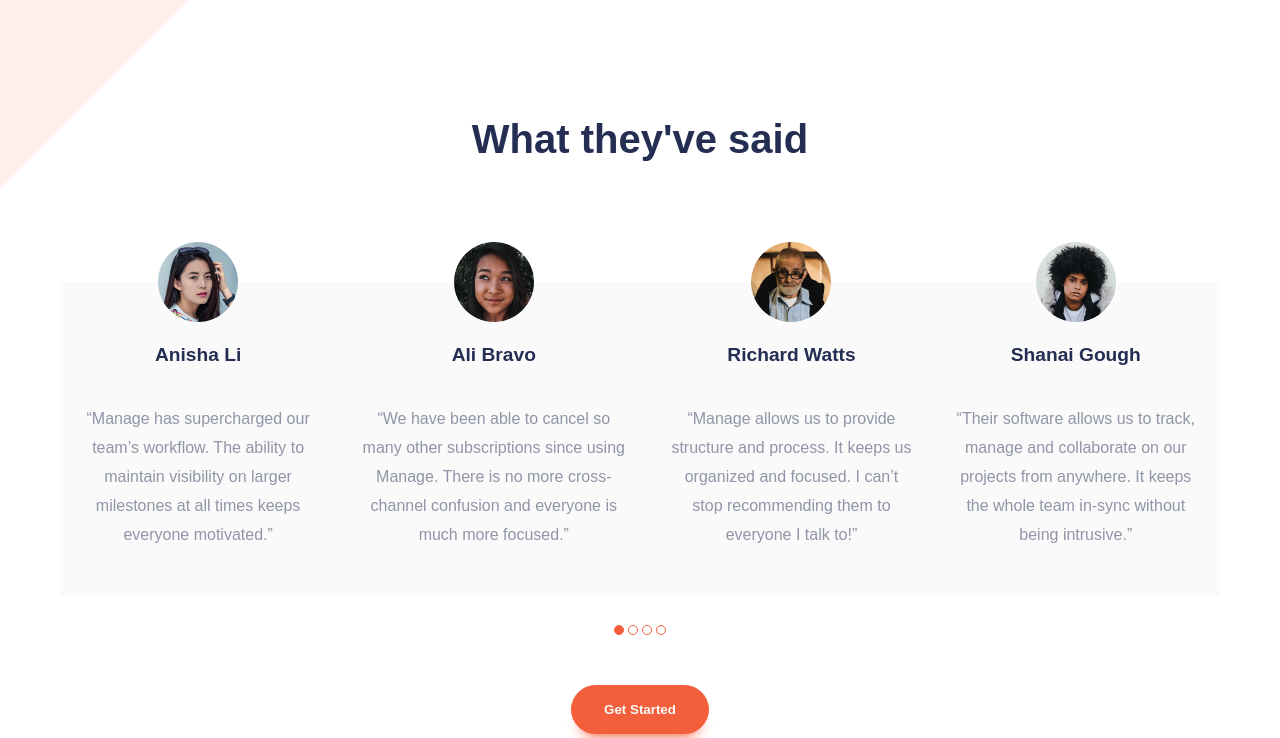
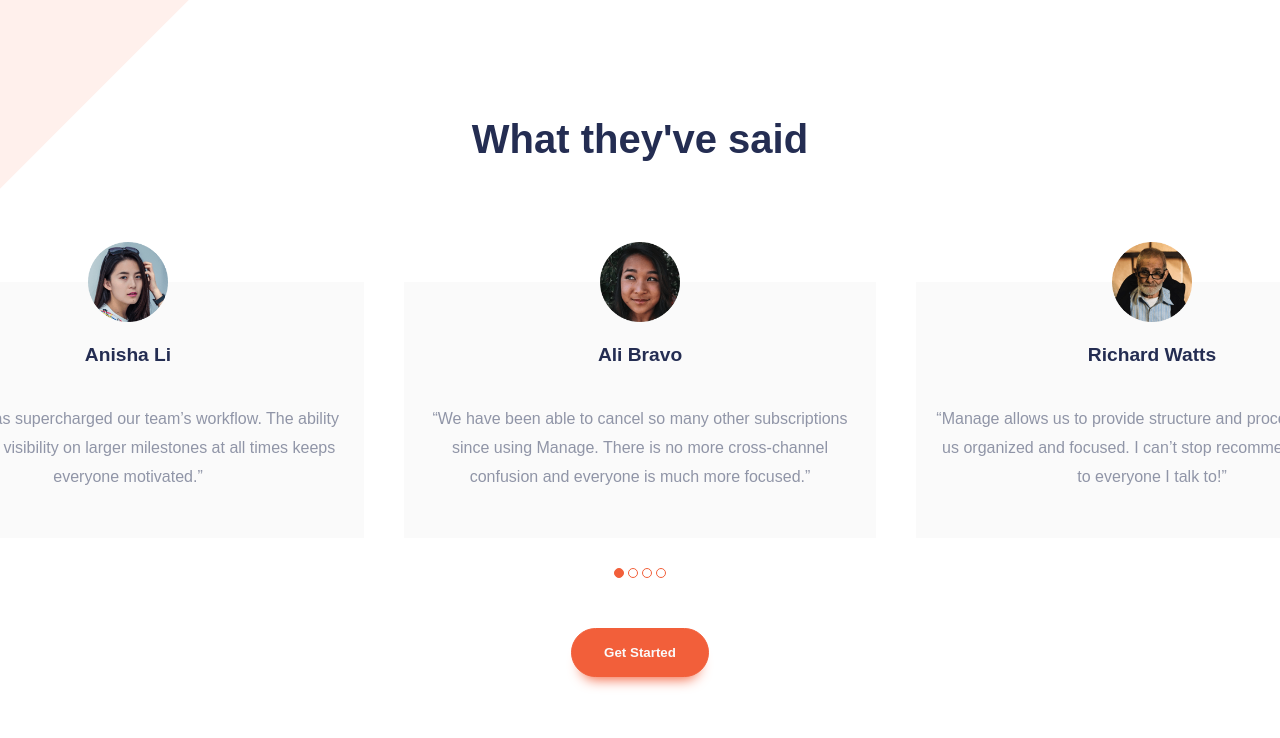
Before and after one commit to KoTubA/Front-end-foundations, a website built with webpack: page Webpack/src/index.html in a window 1280 px wide. Shown: the part 1422-2160 px from the top of the page. Built offline with nearby package versions, Linux system fonts and the light colour scheme; a web font is replaced by a local one.

Commit message:
Add initial slider styling

```diff
--- a/Webpack/src/styles/_media.scss
+++ b/Webpack/src/styles/_media.scss
@@ -271,6 +271,8 @@
 
     .slider-section {
         padding-bottom: 180px;
+        padding-left: 0px;
+        padding-right: 0px;
     }
 
     .summary::before {
@@ -398,6 +400,14 @@
         display: none;
     }
 
+    .slider-card {
+        flex: 0 0 calc(40% - 40px);
+    }
+
+    .slider-card-wrapper {
+        transform: translateX(-10%);
+    }
+
 }
 
 @media (min-width: 1170px) {
--- a/Webpack/src/styles/main.scss
+++ b/Webpack/src/styles/main.scss
@@ -310,6 +310,7 @@
     flex-direction: column;
     line-height: 1.8;
     padding-bottom: 50px;
+    overflow: hidden;
 }
 
 .slider-header {
@@ -322,29 +323,33 @@
 
 .slider-cnt {
     @extend %flexbox;
-    padding: 40px 20px 20px 20px;
+    padding: 40px 0px 20px 0px;
+    overflow: hidden;
+    width: 100%;
 }
 
 .slider-card-wrapper {
     display: flex;
+    width: 100%;
 }
 
 .slider-card {
     @extend %flexbox;
     flex-direction: column;
     position: relative;
-    padding-top: 40px;
+    background-color: $very-light-gray;
+    margin: 40px 20px 0px 20px;
+    flex: 0 0 calc(100% - 40px);
 }
 
 .slider-card-photo {
     width: 80px;
-    top: 0px;
+    top: -40px;
     position: absolute;
 }
 
 .slider-card-cnt {
     @extend %flexbox;
-    background-color: $very-light-gray;
     flex-direction: column;
     padding: 40px 20px 30px;
     text-align: center;
```
Also changed, not shown: Webpack/dist/app.css.
